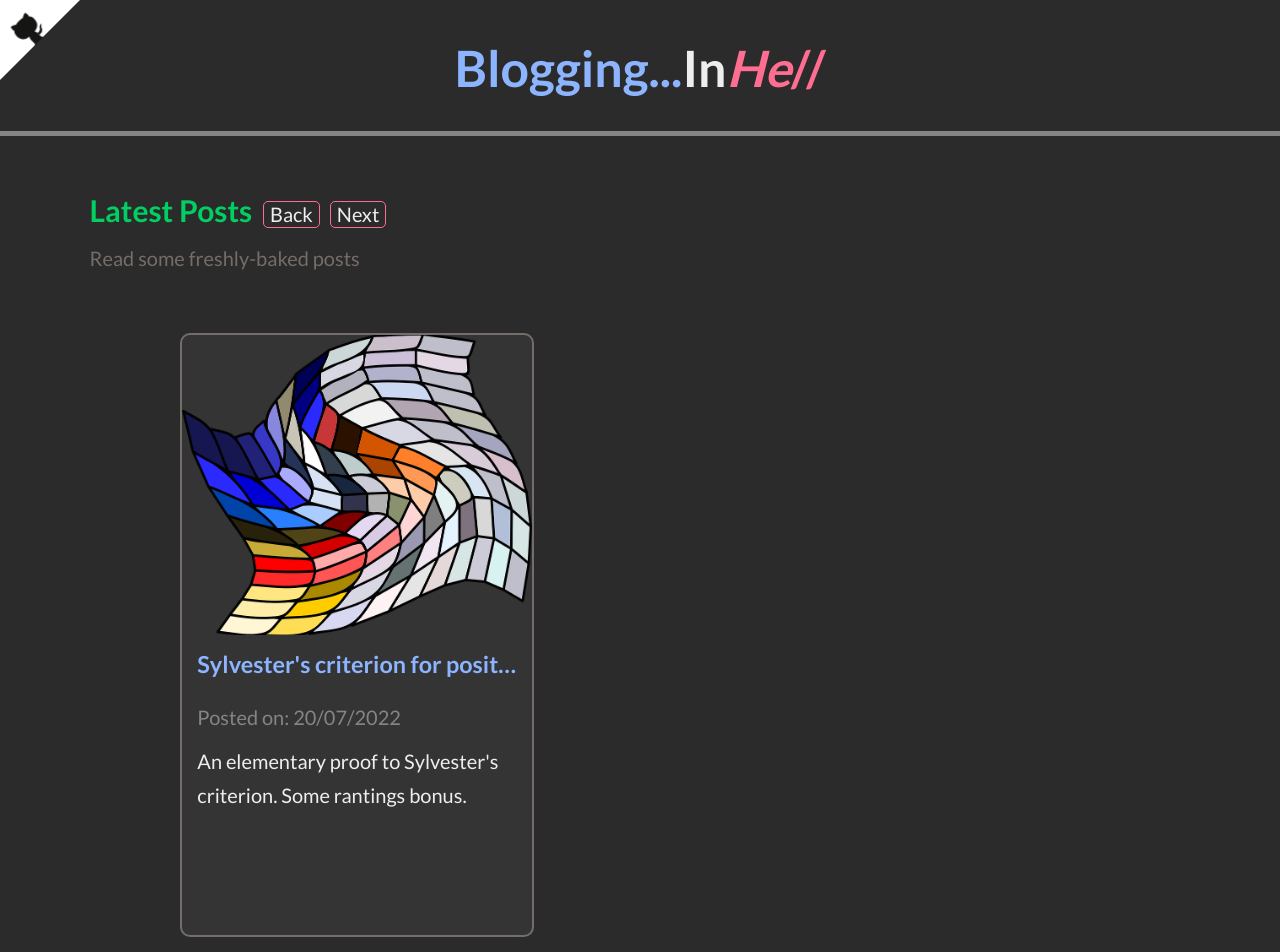
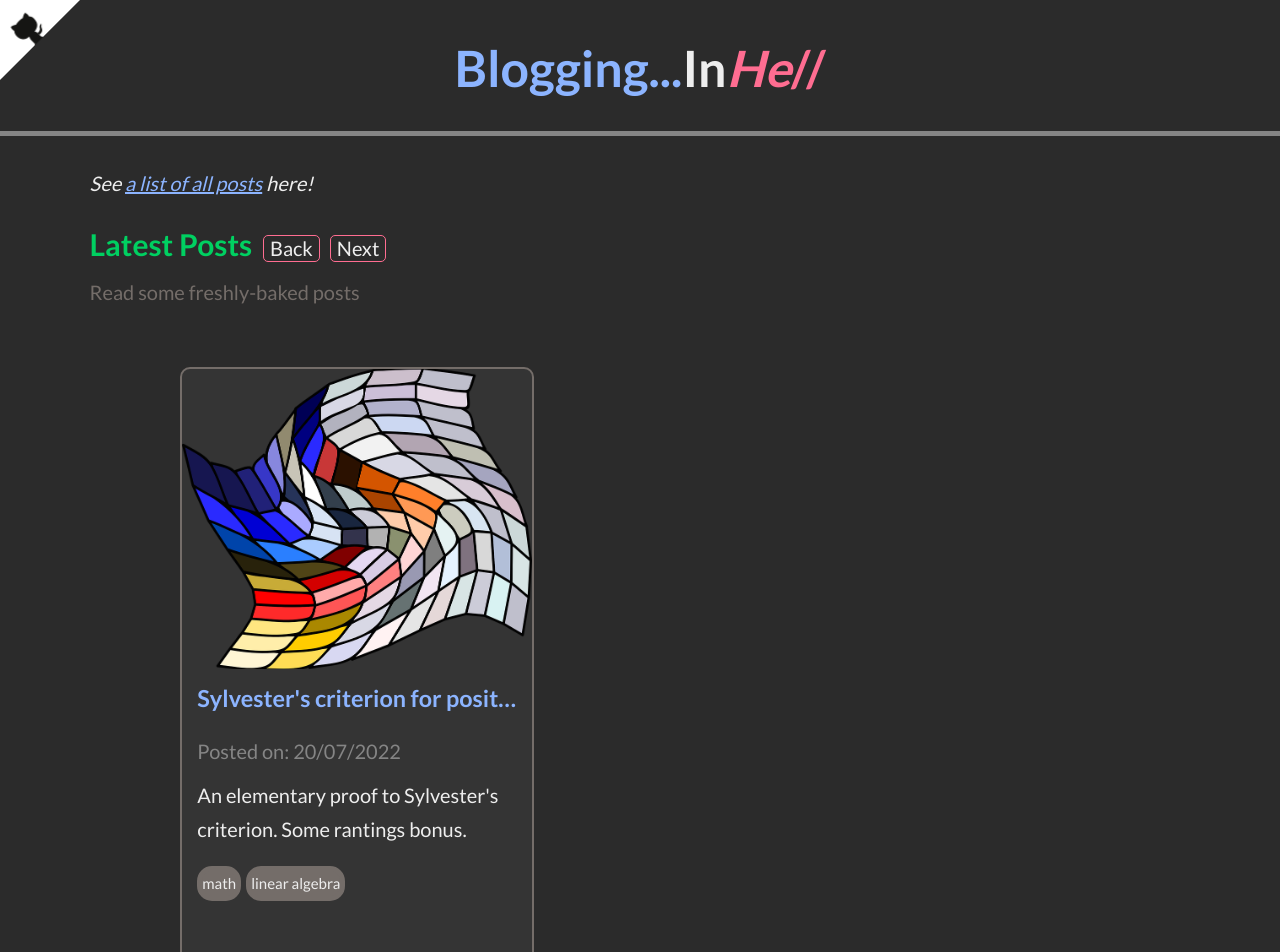
Before and after one commit to Huy-DNA/treaflet, a Nuxt app in the folder blog-app/: page / in a window 1280 px wide. Shown: the top 952 px of the page. Built offline with nearby package versions, Linux system fonts and the light colour scheme.

Commit message:
Add tag pills to PostCard

```diff
--- /dev/null
+++ b/blog-app/components/Pill.vue
@@ -0,0 +1,16 @@
+<template>
+    <span>
+        <slot/>
+    </span>
+</template>
+
+<style lang='scss' scoped>
+    span {
+        font-size: 15px;
+        background-color: $grey;
+        border: $grey solid 5px;
+        border-radius: 15px;
+        overflow: hidden;
+        text-overflow: ellipsis;
+    }
+</style>
--- a/blog-app/components/Post/Card.vue
+++ b/blog-app/components/Post/Card.vue
@@ -4,6 +4,9 @@
         <h3 class='title'>{{ postMeta.title }}</h3>
         <p class='post-time'> Posted on: {{ postMeta.createdAt }}</p>
         <p class='summary'>{{ postMeta.summary }}</p>
+        <div class='tagbar'>
+            <Pill v-for='tag in postMeta.tag'>{{ tag }}</Pill>
+        </div>
     </div>
 </template>
 
@@ -76,7 +79,13 @@
         color: $white;
     }
 
-
+    div.tagbar {
+        margin: 15px 15px 15px 15px;
+        display: flex;
+        flex-flow: row nowrap;
+        overflow: hidden;
+        gap: 5px;
+    }
     div.card {
         width: 85vw;
     }
--- a/blog-app/data/post-metas.ts
+++ b/blog-app/data/post-metas.ts
@@ -1,2 +1,2 @@
 export default
-[{"id":"0","title":"Sylvester's criterion for positive-definite real matrixes","summary":"An elementary proof to Sylvester's criterion. Some rantings bonus.","createdAt":"20/07/2022","modifiedAt":"29/03/2022","thumbnailUrl":"/post-thumbnails/linear-algebra.png","tag":["math","linear algebra"]}]
+[{"id":"0","title":"Sylvester's criterion for positive-definite real matrixes","summary":"An elementary proof to Sylvester's criterion. Some rantings bonus.","createdAt":"20/07/2022","modifiedAt":"29/03/2023","thumbnailUrl":"/post-thumbnails/linear-algebra.png","tag":["math","linear algebra"]}]
--- a/blog-app/pages/index.vue
+++ b/blog-app/pages/index.vue
@@ -1,5 +1,6 @@
 <template>
     <div>
+        <p class='post-prompt'><i>See <NuxtLink to='/posts'>a list of all posts</NuxtLink> here!</i></p>
         <div class='headline'>
             <h2>
                 Latest Posts
@@ -34,6 +35,11 @@
 </script>
 
 <style lang='scss' scoped>
+    .post-prompt {
+        padding-left: 5vw;
+        margin-bottom: 0;
+    }
+
     .grey {
         color: $grey;
     }
--- a/blog-app/pages/posts/post/sylvesters-criterion-for-positive-definite-real-matrixes.vue
+++ b/blog-app/pages/posts/post/sylvesters-criterion-for-positive-definite-real-matrixes.vue
@@ -24,7 +24,7 @@
     const summary = "An elementary proof to Sylvester's criterion. Some rantings bonus."
     const title = "Sylvester's criterion for positive-definite real matrixes"
     const createdAt = "20/07/2022"
-    const modifiedAt = "29/03/2022"
+    const modifiedAt = "29/03/2023"
     const content = `<h2 id="introduction">Introduction</h2>
 <p>Sometimes, I still have flashbacks of the time we had to learn Linear Algebra and Calculus at university. They were not necessarily hard but they really did give me kind of a struggle. The problem I had was the way they were taught, kinda like "Here we apply this.... and boom! Problem solved" with no further explanations as to why it worked. It just worked! This made me SUPER frustrated as I have always needed to know how something works before actually make it work.</p>
 <p>As for Linear Algebra, this was a whole new area for me. At first, topics like Gaussian elimination, determinant, vector space or orthogonal matrix did not really give me a hard time. I did stumble here and there but overall I could prove most relevant mathematical results easily. However, the last few topics such as eigenvalues and quadratic forms were incredibly hard. The mathematical results were kinda unintuitive. At some time, I gave up and just learned the results by heart and how to apply it anyways. I did look up some of the proofs but apparently, this did not satisfy me.</p>
```
